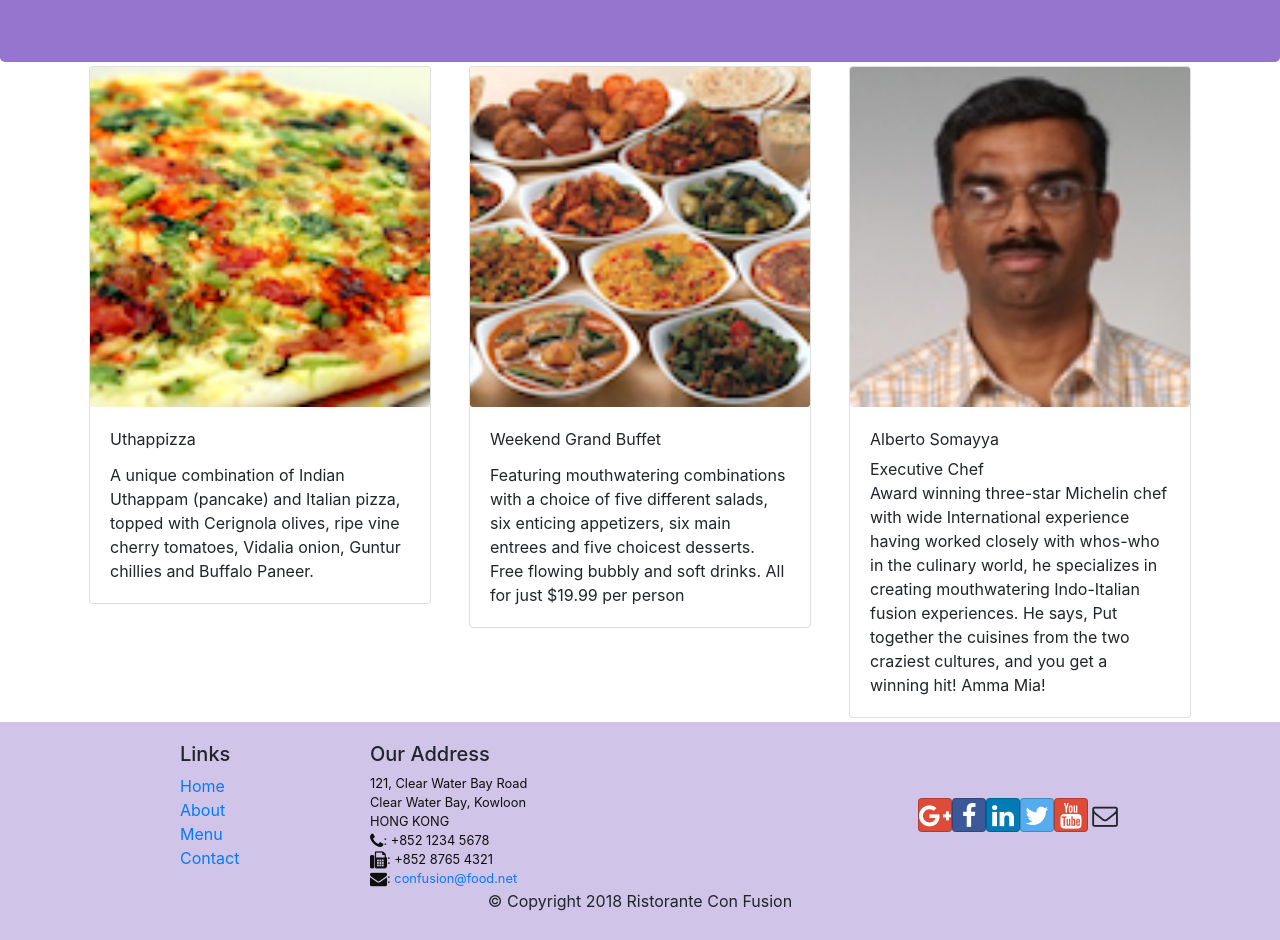
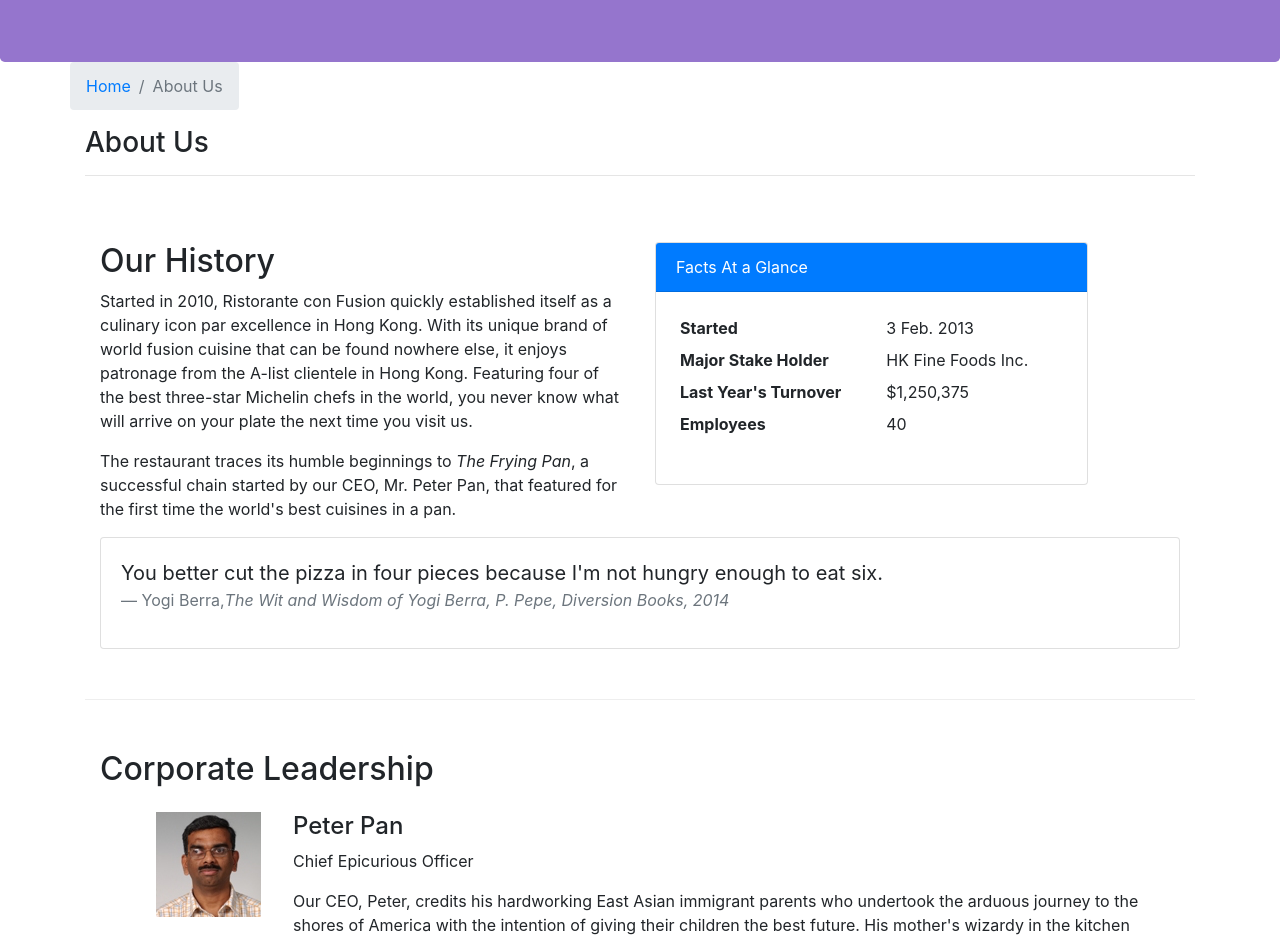
Before and after one commit to JakubWrzesniak/ReactConfusion, a React (Create React App) app: page /aboutus in a window 1280 px wide. Before the commit this address led to /home. Shown: the part 280-1220 px from the top of the page. Built offline with nearby package versions, Linux system fonts and the light colour scheme.

Commit message:
Media - Leaders List

```diff
--- /dev/null
+++ b/src/components/AboutComponent.js
@@ -0,0 +1,99 @@
+import React from 'react';
+import { Breadcrumb, BreadcrumbItem, Card, CardBody, CardHeader, Media } from 'reactstrap';
+import { Link } from 'react-router-dom';
+
+const RenderLeader = ({leader}) => {
+    return(
+        <Media>
+            <Media left className="m-3">
+                <Media object src={leader.image} alt={leader.name} />
+            </Media>
+            <Media body className="m-3">
+                <Media heading>
+                    {leader.name}
+                </Media>
+                <p>{leader.designation}</p>
+                <p>{leader.description}</p>
+            </Media>
+        </Media>
+    );
+}
+
+
+function About(props) {
+
+    const leaders = props.leaders.map((leader) => {
+        return (
+            <Media tag="li">
+                <RenderLeader leader={leader} />
+            </Media>
+        );
+    });
+
+
+
+    return(
+        <div className="container">
+            <div className="row">
+                <Breadcrumb>
+                    <BreadcrumbItem><Link to="/home">Home</Link></BreadcrumbItem>
+                    <BreadcrumbItem active>About Us</BreadcrumbItem>
+                </Breadcrumb>
+                <div className="col-12">
+                    <h3>About Us</h3>
+                    <hr />
+                </div>
+            </div>
+            <div className="row row-content">
+                <div className="col-12 col-md-6">
+                    <h2>Our History</h2>
+                    <p>Started in 2010, Ristorante con Fusion quickly established itself as a culinary icon par excellence in Hong Kong. With its unique brand of world fusion cuisine that can be found nowhere else, it enjoys patronage from the A-list clientele in Hong Kong.  Featuring four of the best three-star Michelin chefs in the world, you never know what will arrive on your plate the next time you visit us.</p>
+                    <p>The restaurant traces its humble beginnings to <em>The Frying Pan</em>, a successful chain started by our CEO, Mr. Peter Pan, that featured for the first time the world's best cuisines in a pan.</p>
+                </div>
+                <div className="col-12 col-md-5">
+                    <Card>
+                        <CardHeader className="bg-primary text-white">Facts At a Glance</CardHeader>
+                        <CardBody>
+                            <dl className="row p-1">
+                                <dt className="col-6">Started</dt>
+                                <dd className="col-6">3 Feb. 2013</dd>
+                                <dt className="col-6">Major Stake Holder</dt>
+                                <dd className="col-6">HK Fine Foods Inc.</dd>
+                                <dt className="col-6">Last Year's Turnover</dt>
+                                <dd className="col-6">$1,250,375</dd>
+                                <dt className="col-6">Employees</dt>
+                                <dd className="col-6">40</dd>
+                            </dl>
+                        </CardBody>
+                    </Card>
+                </div>
+                <div className="col-12">
+                    <Card>
+                        <CardBody className="bg-faded">
+                            <blockquote className="blockquote">
+                                <p className="mb-0">You better cut the pizza in four pieces because
+                                    I'm not hungry enough to eat six.</p>
+                                <footer className="blockquote-footer">Yogi Berra,
+                                <cite title="Source Title">The Wit and Wisdom of Yogi Berra,
+                                    P. Pepe, Diversion Books, 2014</cite>
+                                </footer>
+                            </blockquote>
+                        </CardBody>
+                    </Card>
+                </div>
+            </div>
+            <div className="row row-content">
+                <div className="col-12">
+                    <h2>Corporate Leadership</h2>
+                </div>
+                <div className="col-12">
+                    <Media list>
+                            {leaders}
+                    </Media>
+                </div>
+            </div>
+        </div>
+    );
+}
+
+export default About;
--- a/src/components/DishdetailComponent.js
+++ b/src/components/DishdetailComponent.js
@@ -67,7 +67,7 @@ const DishDetail = (props) => {
                     </div>
                     <div className="row">
                         <RenderDish dish={props.dish}/>
-                         <RenderComments comments ={props.comments}/>
+                        <RenderComments comments ={props.comments}/>
                     </div>
                 </div>
             )
--- a/src/components/MainComponent.js
+++ b/src/components/MainComponent.js
@@ -2,6 +2,7 @@ import React, { Component } from 'react';
 import Home from'./HomeComponent';
 import Menu from './MenuComponent';
 import Contact from './ConctactComponent';
+import About from './AboutComponent';
 import DishDetail from './DishdetailComponent';
 import Header from './HeaderComponent';
 import Footer from'./FooterComponent';
@@ -10,6 +11,7 @@ import { COMMENTS } from '../shared/comments';
 import { LEADERS } from '../shared/leaders';
 import { PROMOTIONS } from '../shared/promotions';
 import { Switch, Route, Redirect } from 'react-router-dom';
+
 
 class Main extends Component {
 
@@ -51,7 +53,8 @@ class Main extends Component {
             <Route path='/home' component={HomePage}/>
             <Route exact path='/menu' component={() => <Menu dishes={this.state.dishes}/>}/>
             <Route path='/menu/:dishId' component={DishWithId}/>;
-            <Route ecact path='/contactus' component={Contact}/>;
+            <Route exact path='/contactus' component={Contact}/>;
+            <Route exact path='/aboutus' component={() => <About leaders={this.state.leaders}/>}/>;
             <Redirect to='/home'/>
         </Switch>
        <Footer/>
--- a/src/components/MenuComponent.js
+++ b/src/components/MenuComponent.js
@@ -2,7 +2,7 @@ import React from 'react';
 import {Card, CardImg, CardImgOverlay, CardTitle, Breadcrumb, BreadcrumbItem} from 'reactstrap';
 import { Link } from 'react-router-dom';
 
-function RenderMenuItem({dish,onClick}) {
+function RenderMenuItem({dish}) {
     return(
         <Card>
             <Link to={`/menu/${dish.id}`}>
```
